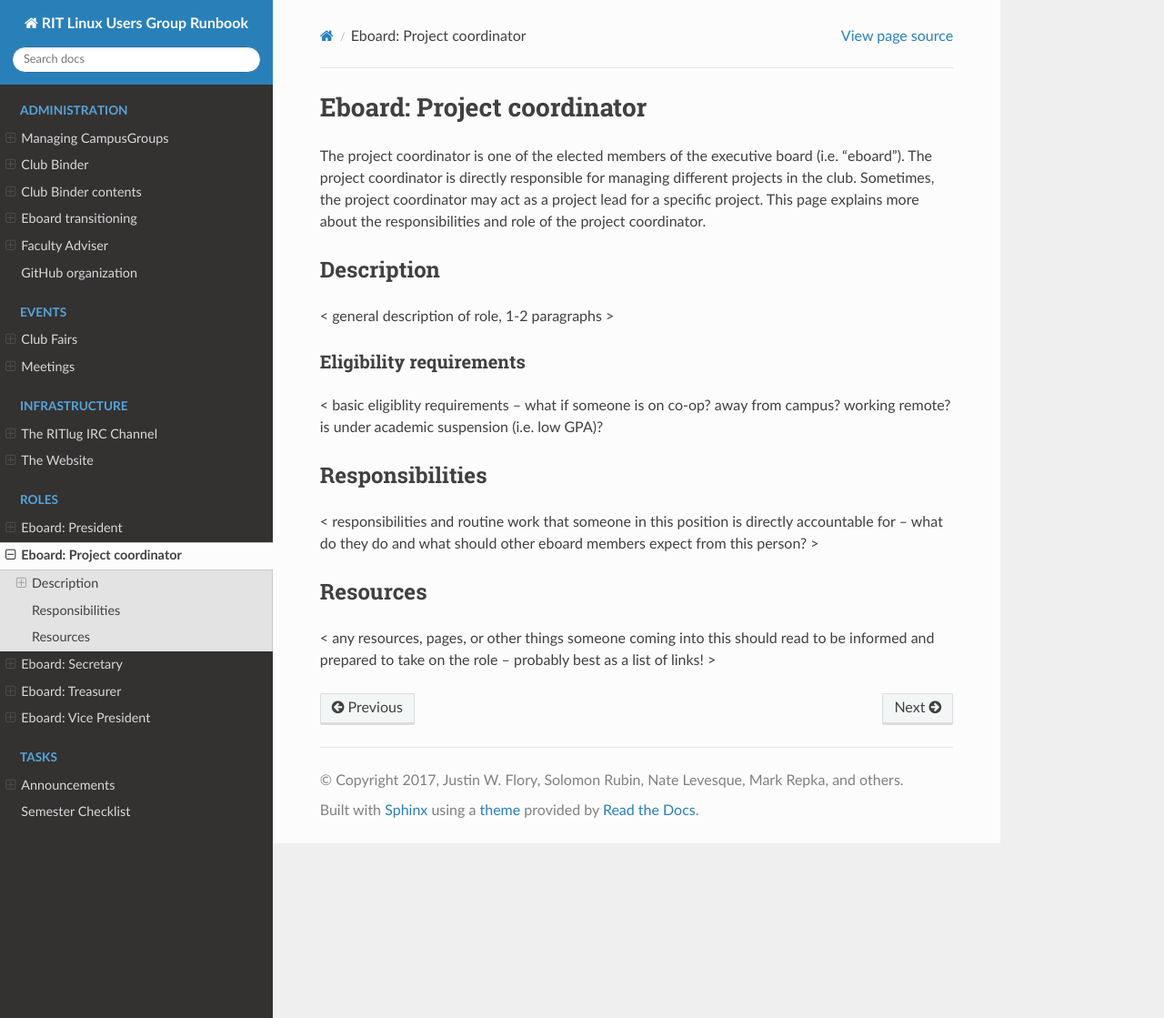
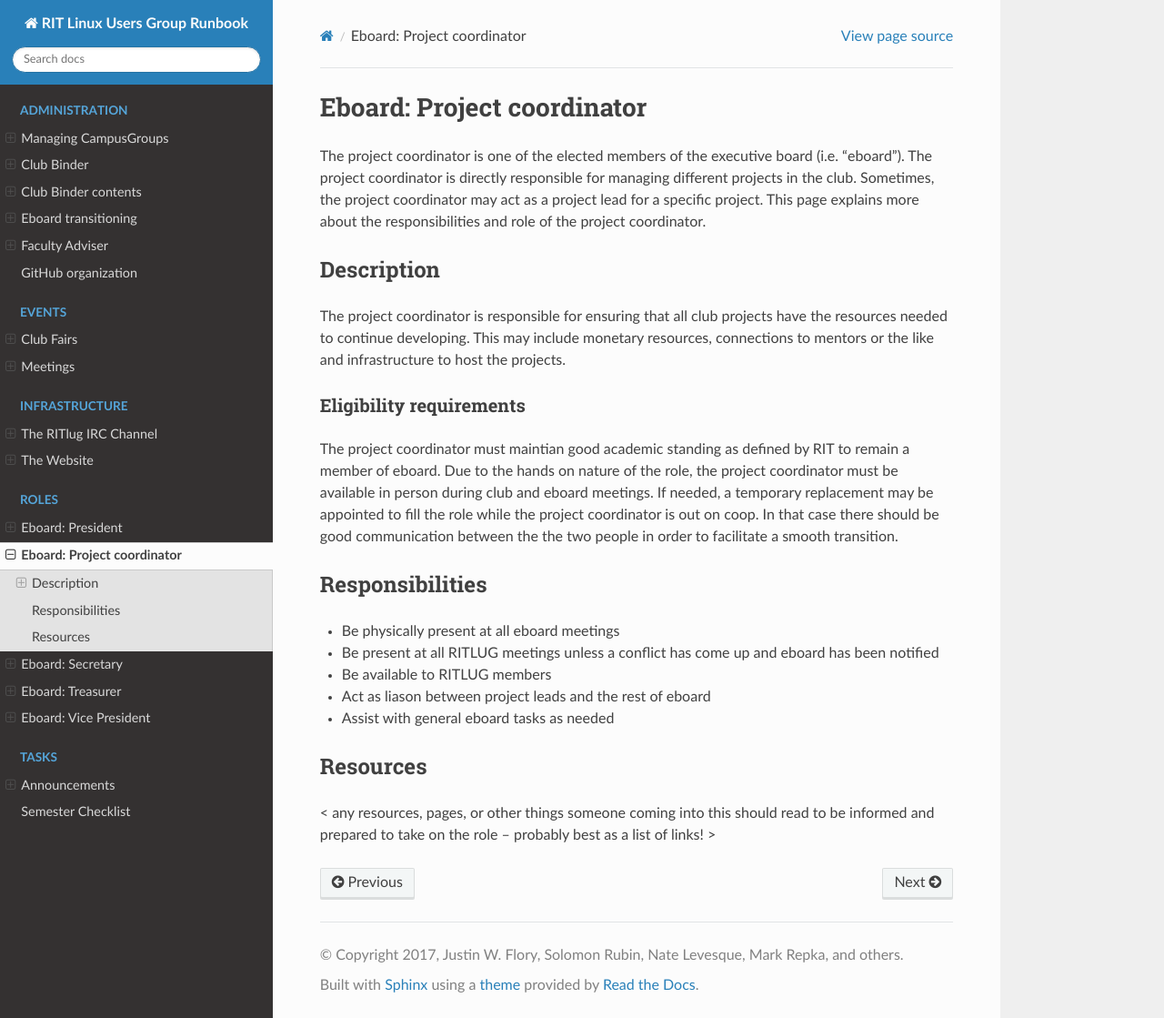
Before and after one commit to RITlug/runbook, a Sphinx documentation site: the page built from docs/roles/project-coordinator.rst, in a window 1280 px wide and 1119 px high. Shown: the whole window at 91% size. Built offline with Sphinx 7.4.7 and the Read the Docs theme 2.0.0, drawn with Linux system fonts in a browser that asks for light colours; formulas are drawn with MathJax 3.

Commit message:
Add 'Project coordinator' role page

```diff
--- a/docs/roles/project-coordinator.rst
+++ b/docs/roles/project-coordinator.rst
@@ -11,23 +11,23 @@
 Description
 -----------
 
-< general description of role, 1-2 paragraphs >
-
+The project coordinator is responsible for ensuring that all club projects have the resources needed to continue developing. This may include monetary resources, connections to mentors or the like and infrastructure to host the projects.
 
 Eligibility requirements
 ^^^^^^^^^^^^^^^^^^^^^^^^
 
-< basic eligiblity requirements – what if someone is on co-op? away from
-campus? working remote? is under academic suspension (i.e. low GPA)?
+The project coordinator must maintian good academic standing as defined by RIT to remain a member of eboard.
+Due to the hands on nature of the role, the project coordinator must be available in person during club and eboard meetings. If needed, a temporary replacement may be appointed to fill the role while the project coordinator is out on coop. In that case there should be good communication between the the two people in order to facilitate a smooth transition.
 
 
 Responsibilities
 ----------------
 
-< responsibilities and routine work that someone in this position is directly
-accountable for – what do they do and what should other eboard members expect
-from this person? >
-
+* Be physically present at all eboard meetings
+* Be present at all RITLUG meetings unless a conflict has come up and eboard has been notified
+* Be available to RITLUG members
+* Act as liason between project leads and the rest of eboard
+* Assist with general eboard tasks as needed
 
 Resources
 ---------
```
